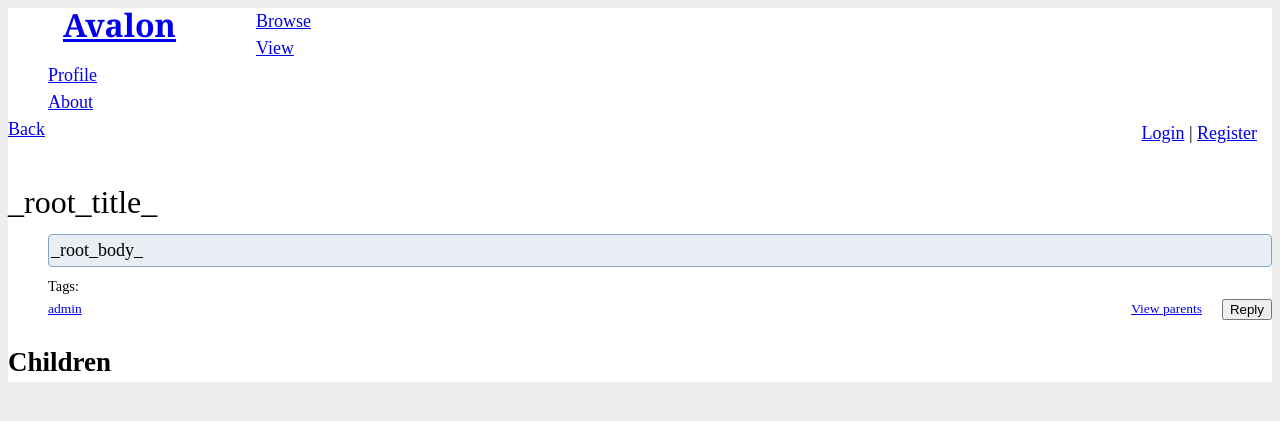
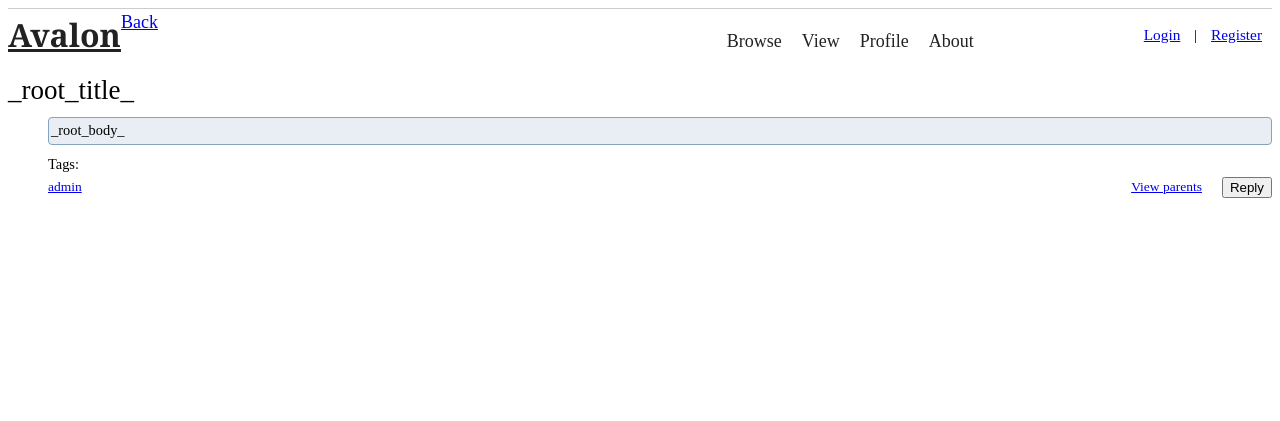
Before and after one commit to yedi/Avalon, a Flask app: page / in a window 1280 px wide. Shown: the top 421 px of the page. Run offline with Flask 2, Linux system fonts and the light colour scheme; data comes from the database, SQL or seed files in the repository; data that the repository does not hold is empty; style sheets or scripts are compiled from the project's sources; some libraries are stand-ins or nearby versions.

Commit message:
some style sheet changes

```diff
--- a/avalon/static/avalon.less
+++ b/avalon/static/avalon.less
@@ -1,4 +1,4 @@
-@bodybg: #EEE;
+@bodybg: #FFF;
 @lh: 1.5;
 
 body {
@@ -7,8 +7,53 @@ body {
 	line-height: @lh;
 }
 
+.rounded-corners (@radius: 8px) {
+  border-radius: @radius;
+  -webkit-border-radius: @radius;
+  -moz-border-radius: @radius;
+  -khtml-border-radius: @radius;
+}
+
 .container {
-	background: white;
+
+}
+
+#right-links {
+	.topbar;
+	font-size: 85%;
+	float: right;
+	margin-top: 10px;
+	a {
+		padding:10px;
+	}
+}
+
+.header {
+	background-color: #EEE;
+	width: 100%;
+	margin: auto;
+	border-bottom: 1px solid #CCC;
+	a {
+		&:hover {
+			text-decoration: none;
+		}
+	}
+	ul {
+		float: right;
+		margin-right: 150px;
+	}
+	li {
+		.rounded-corners(5px);
+		color: #222;
+		float: left;
+		padding: 10px;
+		margin-top: 10px;
+		&:hover {
+			background: #CCC;
+			border: 1px black;
+		}
+	}
+
 }
 
 .item {
@@ -31,18 +76,22 @@ body {
 }
 
 .topbar() {
-	padding: 0 15px;
+	/*padding: 0 15px;*/
 	position: relative;
 	line-height: 34px;
 }
 
 #home-text {
+	color: #222;
 	font-size: 32px;
 	font-weight: bold;
-	font-family: 'Georgia', serif;
-	margin: 0;
+	font-family: 'Georgia', sans-serif;
+	margin-top: 10px;
+	margin-bottom: 10px;
+	margin-right: 0px;
+	margin-left: 0px;
+
 	.topbar;
-	padding-right: 80px;
 	float: left;
 	clear: left;
 
@@ -50,8 +99,3 @@ body {
       	text-decoration: none;
     }
 }
-
-#right-links {
-	.topbar;
-	float: right;
-}
--- a/avalon/static/page.less
+++ b/avalon/static/page.less
@@ -37,7 +37,7 @@
 }
 
 .node-title {
-  font-size: 32px;
+  font-size: 150%;
   line-height: 2;
   display: block;
 }
@@ -49,7 +49,7 @@
 .node-body {
   @color: #83a4c0;
   margin-left: 40px;
-
+  font-size: 80%;
   margin-bottom: 5px;
   .rounded-corners(4px);
   background: lighten(@color, 30%);
@@ -99,6 +99,10 @@
 .child {
   .group;
   display: block;
+  padding: 10px 0 5px  0;
+  margin: 10px 0 5px 0;
+
+
 }
 
 .child-title {
@@ -108,6 +112,7 @@
 
 
 .child-body {
+  font-size: 70%;
   white-space: nowrap;
   overflow: hidden;
   text-overflow: ellipsis;
--- a/avalon/templates/layout.html
+++ b/avalon/templates/layout.html
@@ -11,13 +11,9 @@ $(document).ready(function() {
 {% block header %}{% endblock %}
 <script type="text/javascript" src="{{ url_for('static', filename='less-1.1.5.min.js') }}"></script>
 <div class=page>
-  <div class="container">
-    <ul class="tabs">
+  <div class = "header">
+  <div class = "container">
   <a id="home-text"  href="{{ url_for('index') }}" ><span class="h1">Avalon</span></a>
-      <li id="browse-tab"><a href="{{ url_for('index') }}">Browse</a></li>
-      <li id="view-tab"><a href="#" onclick="return false;">View</a></li>
-      <li id="profile-tab"><a href="#" onclick="return false;">Profile</a></li>
-      <li id="about-tab"><a href="{{ url_for('aboutPage') }}">About</a></li>
          <span id="right-links">
         {% if not session.logged_in %}
           <a href="{{ url_for('login') }}">Login</a> |
@@ -27,7 +23,18 @@ $(document).ready(function() {
           <a href="{{ url_for('logout') }}">Logout</a>
         {% endif %}
       </span>
+   <ul >
+        <a href="{{ url_for('index') }}"><li id="browse-tab">Browse</li></a>
+        <a href="#" onclick="return false;"><li id="view-tab">View</li></a>
+        <a href="#" onclick="return false;"><li id="profile-tab">Profile</li></a>
+        <a href="{{ url_for('aboutPage') }}"><li id="about-tab">About</li></a>
+
       </ul>
+
+  </div>
+  </div>
+  <div class="container">
+
   {% for message in get_flashed_messages() %}
     <div class=flash>{{ message }}</div>
   {% endfor %}
--- a/avalon/templates/page.html
+++ b/avalon/templates/page.html
@@ -401,7 +401,7 @@ function renderSlide(type) {
 
   var children = $('<span />')
       .addClass('children')
-      .append($('<h2 />').text('Children'), children_list);
+      .append(/**$('<h2 />').text('Children'),*/ children_list);
 
   slide
     .empty()
```
Lines whose indentation alone changed are shown as unchanged.
